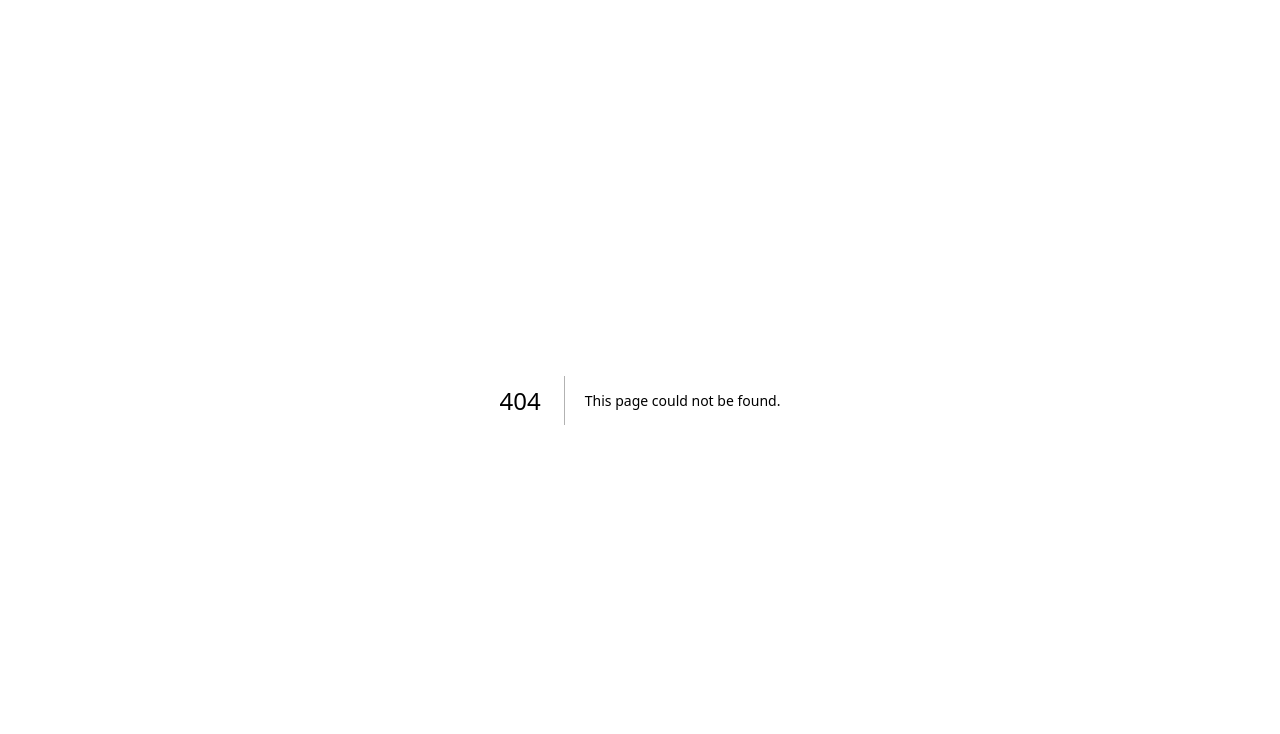
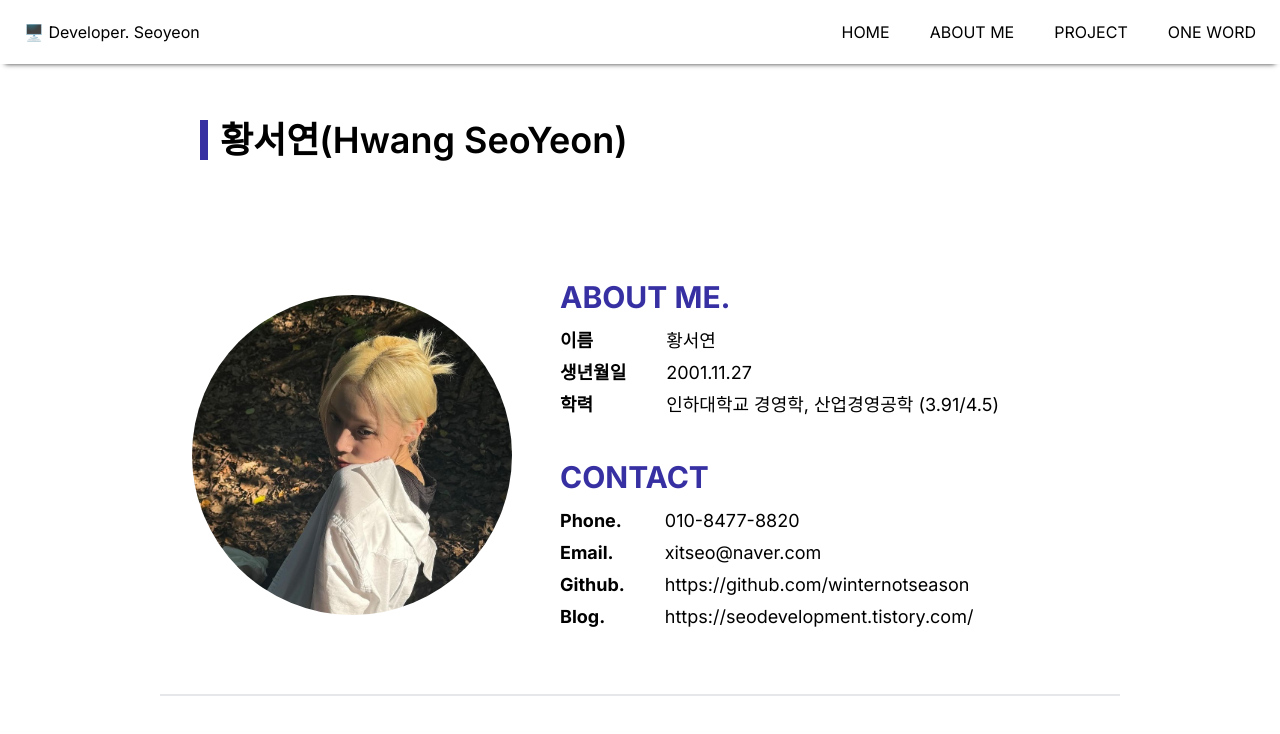
Before and after one commit to winternotseason/my-portfolio, a Next.js app: page /about in a window 1280 px wide. Before the commit this address had no page. Shown: the top 734 px of the page. Built offline with nearby package versions, Linux system fonts and the light colour scheme.

Commit message:
메인 타이핑 효과

```diff
--- /dev/null
+++ b/app/_component/header.tsx
@@ -0,0 +1,20 @@
+"use client";
+
+import { useRouter } from "next/navigation";
+
+const Header = () => {
+    const router = useRouter();
+  return (
+    <header className="fixed top-0 w-full flex justify-between items-center px-6 h-16 shadow-bottom">
+      <div className="">🖥️ Developer. Seoyeon</div>
+      <ul className="flex gap-10">
+        <li onClick={()=>router.push('/')}>HOME</li>
+        <li onClick={()=>router.push('/about')}>ABOUT ME</li>
+        <li>PROJECT</li>
+        <li>ONE WORD</li>
+      </ul>
+    </header>
+  );
+};
+
+export default Header;
--- /dev/null
+++ b/app/_component/info.tsx
@@ -0,0 +1,49 @@
+import Image from "next/image";
+
+const Info = () => {
+  return (
+    <div className="w-full h-[30rem] flex justify-center border-b-2">
+      <div className="flex items-center justify-center w-96 h-full ">
+        <div className="relative w-80 h-80 rounded-full overflow-hidden">
+          <Image src="/profile.JPG" fill alt="profile" sizes="100%"/>
+        </div>
+      </div>
+      <div className="flex flex-col justify-center grow h-full p-4">
+        <div>
+          <h2 className="font-bold text-3xl text-indigo-800 mb-3">ABOUT ME.</h2>
+          <div className="flex text-lg">
+            <div className="font-bold space-y-1">
+              <p>이름</p>
+              <p>생년월일</p>
+              <p>학력</p>
+            </div>
+            <div className="ml-10 space-y-1">
+              <p>황서연</p>
+              <p>2001.11.27</p>
+              <p>인하대학교 경영학, 산업경영공학 (3.91/4.5)</p>
+            </div>
+          </div>
+        </div>
+        <div className="mt-10">
+          <h2 className="font-bold text-3xl text-indigo-800 mb-3">CONTACT</h2>
+          <div className="flex text-lg">
+            <div className="font-bold space-y-1">
+              <p>Phone.</p>
+              <p>Email.</p>
+              <p>Github.</p>
+              <p>Blog.</p>
+            </div>
+            <div className="ml-10 space-y-1">
+              <p>010-8477-8820</p>
+              <p>xitseo@naver.com</p>
+              <p>https://github.com/winternotseason</p>
+              <p>https://seodevelopment.tistory.com/</p>
+            </div>
+          </div>
+        </div>
+      </div>
+    </div>
+  );
+};
+
+export default Info;
--- /dev/null
+++ b/app/about/page.tsx
@@ -0,0 +1,18 @@
+import Info from "../_component/info";
+
+export default function About() {
+  return (
+    <div className="w-full h-full flex justify-center animate-fade">
+      {/* header */}
+      <div className="w-[60rem] mt-16">
+        {/* main-contents header */}
+        <div className="w-full flex items-center py-14 px-10">
+          <div className="text-4xl border-l-8 border-indigo-800 pl-3 font-semibold">
+            황서연(Hwang SeoYeon)
+          </div>
+        </div>
+        <Info />
+      </div>
+    </div>
+  );
+}
--- a/app/layout.tsx
+++ b/app/layout.tsx
@@ -1,6 +1,7 @@
 import type { Metadata } from "next";
 import { Inter } from "next/font/google";
 import "./globals.css";
+import Header from "./_component/header";
 
 const inter = Inter({ subsets: ["latin"] });
 
@@ -16,7 +17,9 @@ export default function RootLayout({
 }>) {
   return (
     <html lang="en">
-      <body className={inter.className}>{children}</body>
+      <body className={inter.className}>
+        <Header />
+        {children}</body>
     </html>
   );
 }
--- a/app/page.tsx
+++ b/app/page.tsx
@@ -1,15 +1,60 @@
-import { CiMenuBurger } from "react-icons/ci";
+"use client";
+
+import { useEffect, useState } from "react";
 
 export default function Home() {
+  const completionWord = "안녕하세요.1머머하는 개발자1황서연입니다.";
+  const [display, setDisplay] = useState(""); // display 되는 텍스트
+  const [count, setCount] = useState(0); // 현재 타이핑의 카운트
+  const [end, setEnd] = useState(false);
+  const [visibleContent, setVisibleContent] = useState(false);
+
+  useEffect(() => {
+    const typingInterval = setInterval(() => {
+      setDisplay((prevTitleValue) => {
+        if (end) {
+          clearInterval(typingInterval);
+          return prevTitleValue;
+        }
+
+        let result = prevTitleValue
+          ? prevTitleValue + completionWord[count] // 이전 텍스트 + 새로운 글자
+          : completionWord[count]; // 타이핑이 처음이라면 첫 글자
+
+        setCount(count + 1);
+
+        if (completionWord[count] === "1") {
+          return "";
+        }
+
+        if (count >= completionWord.length - 1) {
+          setEnd(true);
+          clearInterval(typingInterval);
+          setTimeout(() => {
+            setDisplay(""); // 일정 시간 후에 display 초기화
+          }, 1000); // 1초 후에 텍스트 초기화
+        }
+
+        return result;
+      });
+    }, 200);
+
+    // 0.2초마다 result를 return
+    return () => {
+      clearInterval(typingInterval);
+    };
+  }, [count, end]); // count와 end가 변경될 때마다 useEffect 실행
+
+  useEffect(() => {
+    setInterval(() => {
+      setVisibleContent(true);
+    }, 5800);
+  }, []);
+
   return (
-    <div className="w-full h-full flex justify-center">
-      <header className="fixed top-0 w-full flex justify-between items-center px-6 h-16 shadow-bottom">
-        <div className="">🖥️ Developer. Seoyeon</div>
-        <div className="cursor-pointer">
-          <CiMenuBurger size={35} color="#A5A5A5" />
-        </div>
-      </header>
-      <div className="w-3/5 mt-16"></div>
+    <div className="w-full h-full flex justify-center items-center">
+      <h1 className="text-6xl font-extrabold">{display}</h1>
+      {visibleContent ? <div className="animate-fade">content!!!!</div> : ""}
     </div>
   );
 }
--- a/tailwind.config.ts
+++ b/tailwind.config.ts
@@ -12,9 +12,19 @@ const config: Config = {
         "gradient-radial": "radial-gradient(var(--tw-gradient-stops))",
         "gradient-conic":
           "conic-gradient(from 180deg at 50% 50%, var(--tw-gradient-stops))",
+        develop: "url('/back.JPG')",
       },
       boxShadow: {
         bottom: "0 5px 5px -5px #333",
+      },
+      animation: {
+        fade: "fadeIn .5s ease-in-out",
+      },
+      keyframes: {
+        fadeIn: {
+          from: { opacity: "0" },
+          to: { opacity: "1" },
+        },
       },
     },
   },
```
Also changed, not shown: public/profile.JPG (added).
